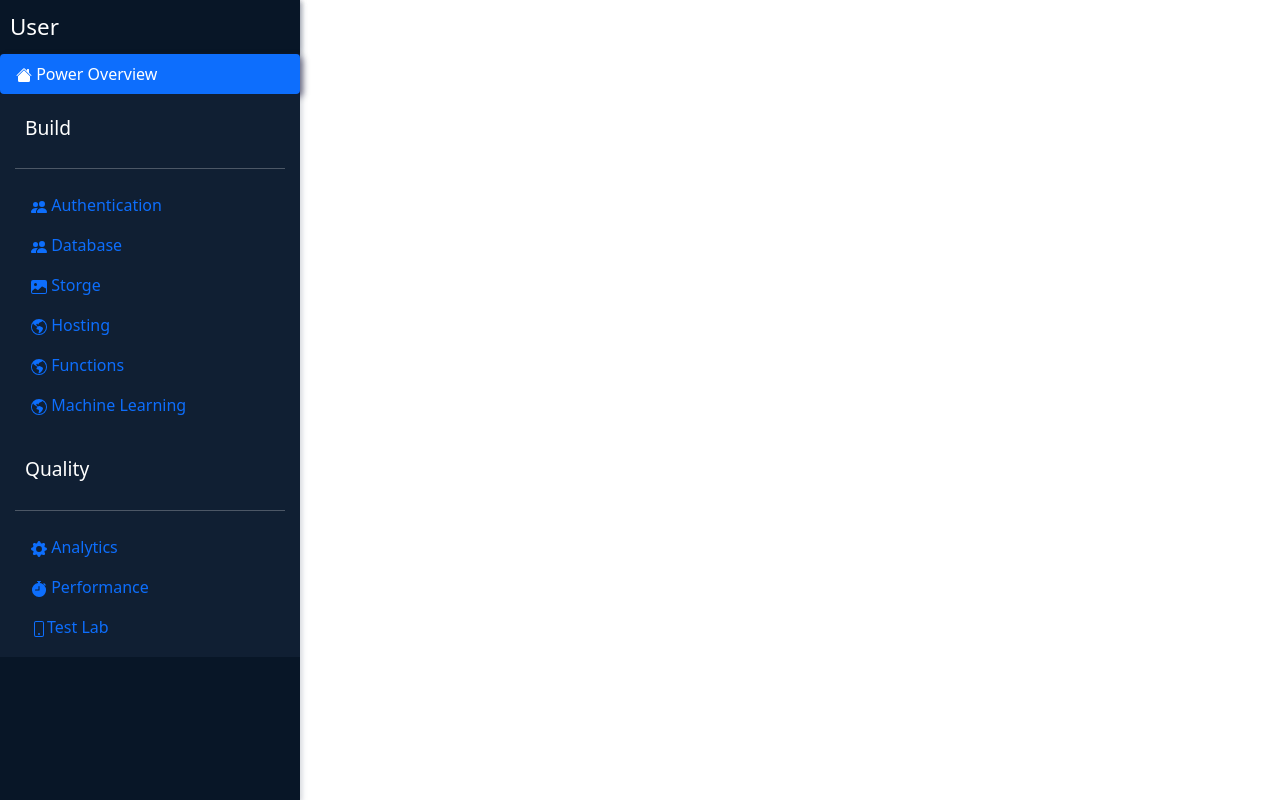
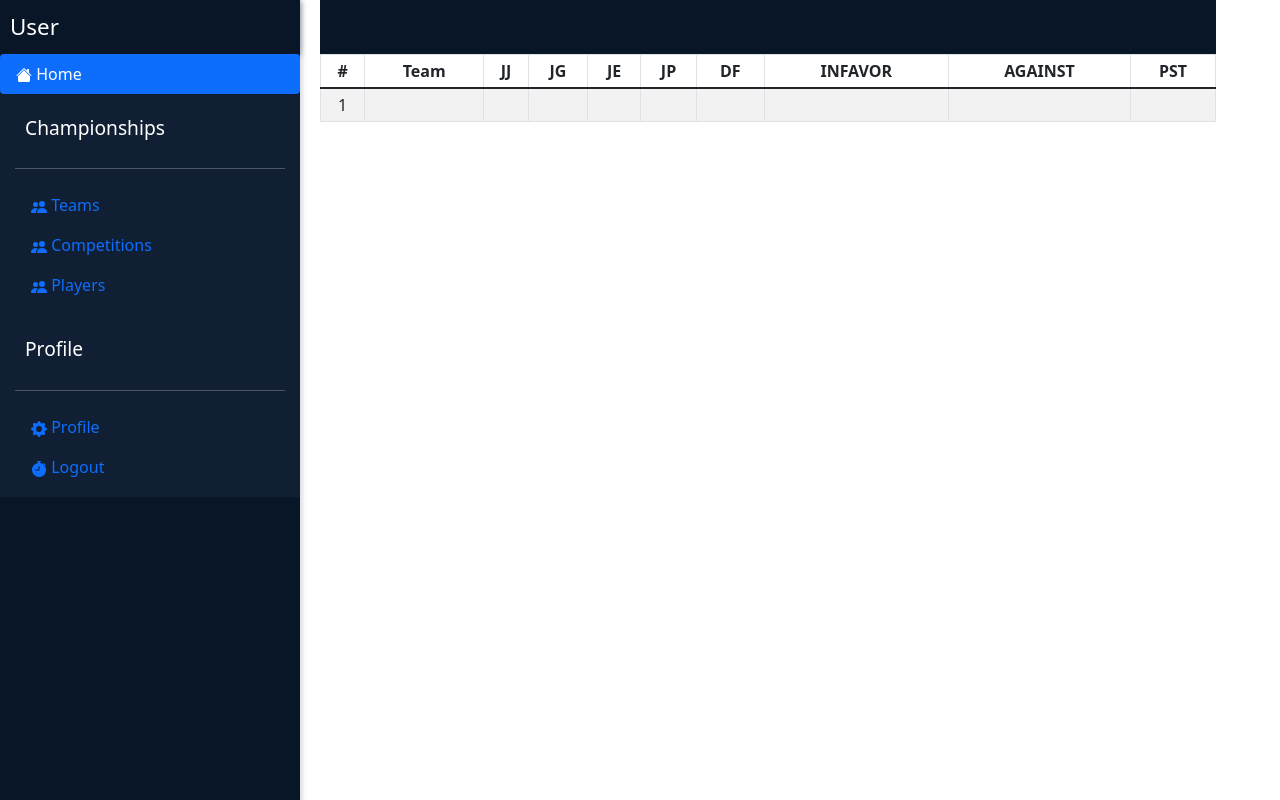
Before and after one commit to ChrisMota7/webs-project, a React (Create React App) app: page / in a window 1280 px wide. Built offline with nearby package versions, Linux system fonts and the light colour scheme.

Commit message:
components

```diff
--- a/src/App.js
+++ b/src/App.js
@@ -1,13 +1,24 @@
 import './App.css';
+import GenericTable from './components/GenericTable/GenericTable';
 // import Login from '../src/app/login/Login'
 import NavBar from './components/NavBar/NavBar';
+//import Delete from './components/delete/delete';
+import Players from './json/Players.json'
 
 function App() {
+  const array = ["#", "Team", "JJ", "JG", "JE", "JP", "DF", "INFAVOR", "AGAINST", "PST"]
+  const players = Players
+
   return (
-    <div className="App">
-      <NavBar></NavBar>
-      {/* <Login></Login> */}
-    </div>
+    <div className="App" style={{ display: 'flex' }}>
+        <div style={{ width: '25%' }}>
+          <NavBar></NavBar>
+        </div >
+          {/* <Login></Login> */}
+        <div style={{ width: '70%' }}>
+        <GenericTable columns={array} players={players}/>
+        </div>
+        </div>
   );
 }
 
--- /dev/null
+++ b/src/components/GenericTable/GenericTable.css
@@ -0,0 +1,7 @@
+    .titulo{
+    padding: 10px 10px;
+    font-size: 140%;
+    text-align: left;
+    color: white;
+    background-color: rgb(8, 22, 39, 1);
+    }
--- /dev/null
+++ b/src/components/GenericTable/GenericTable.jsx
@@ -0,0 +1,39 @@
+import Table from 'react-bootstrap/Table';
+import '../GenericTable/GenericTable.css'
+
+const GenericTable = (props) => {
+  const columns = props.columns
+
+  return (
+    <div>
+      <div className='titulo'>
+        <label htmlFor="">{props.title}</label>
+      </div>
+        <Table striped bordered hover size="sm">
+          <thead>
+            <tr>
+              {columns.map(column => (
+                <th key={column}>{column}</th>
+              ))}
+            </tr>
+          </thead>
+          <tbody>
+            <tr>
+              <td>1</td>
+              <td></td>
+              <td></td>
+              <td></td>
+              <td></td>
+              <td></td>
+              <td></td>
+              <td></td>
+              <td></td>
+              <td></td>
+            </tr>
+          </tbody>
+        </Table>
+    </div>
+  );
+}
+
+export default GenericTable;
--- a/src/components/NavBar/NavBar.css
+++ b/src/components/NavBar/NavBar.css
@@ -11,9 +11,7 @@
     align-items: left;
     justify-content: left;
     width: 300px;
-    /* padding: 40px 30px; */
     background: rgb(8, 22, 39, 1);
-    /* border-radius: 10px; */
     box-shadow: -3px -3px 7px #ffffff73,
                  2px 2px 5px rgba(94,104,121,0.288);
   }
@@ -39,9 +37,6 @@
     font-size: 100%;
     text-align: left;
     color: white;
-    /* border-radius: 10px; */
-    box-shadow: 3px 3px 7px #06022d73,
-                 2px 2px 5px rgba(94,104,121,0.288);
   }
 
   .build{
@@ -50,9 +45,6 @@
     text-align: left;
     color: white;
     background: rgb(16, 31, 51, 1);
-    /* border-radius: 10px; */
-    /* box-shadow: 3px 3px 7px #06022d73,
-                 2px 2px 5px rgba(94,104,121,0.288); */
   }
 
   .quality{
@@ -61,7 +53,4 @@
     text-align: left;
     color: white;
     background: rgb(16, 31, 51, 1);
-    /* border-radius: 10px; */
-    /* box-shadow: -1px -1px 5px #4d4a6c73,
-                 2px 2px 5px rgba(94,104,121,0.288); */
   }
--- a/src/components/NavBar/NavBar.jsx
+++ b/src/components/NavBar/NavBar.jsx
@@ -4,11 +4,8 @@ import 'bootstrap/dist/css/bootstrap.min.css';
 import Nav from 'react-bootstrap/Nav';
 import { HouseFill } from "react-bootstrap-icons";
 import { PeopleFill } from "react-bootstrap-icons";
-import { ImageFill } from "react-bootstrap-icons";
-import { GlobeAmericas } from "react-bootstrap-icons";
  import { GearFill } from "react-bootstrap-icons";
  import { StopwatchFill } from "react-bootstrap-icons";
- import { Phone } from "react-bootstrap-icons";
 
 const NavBar = () => {
     return(
@@ -16,25 +13,21 @@ const NavBar = () => {
             <div className='content'>
                 <Nav variant="pills" defaultActiveKey="/home" className="flex-column">
                     <label className='label1'>User </label>
-                    <Nav.Link href="/home" className='paperbase'><HouseFill /> Power Overview</Nav.Link>
+                    <Nav.Link href="/home" className='paperbase'><HouseFill /> Home</Nav.Link>
 
                     <div className='build'>
-                        <label className='label'>Build </label>
+                        <label className='label'>Championships </label>
                         <hr />
-                        <Nav.Link eventKey="link-1" ><PeopleFill /> Authentication</Nav.Link>
-                        <Nav.Link eventKey="link-2" ><PeopleFill /> Database</Nav.Link>
-                        <Nav.Link eventKey="link-3" ><ImageFill /> Storge</Nav.Link>
-                        <Nav.Link eventKey="link-4" ><GlobeAmericas /> Hosting</Nav.Link>
-                        <Nav.Link eventKey="link-4" ><GlobeAmericas /> Functions</Nav.Link>
-                        <Nav.Link eventKey="link-4" ><GlobeAmericas /> Machine Learning</Nav.Link>
+                        <Nav.Link eventKey="link-1" ><PeopleFill /> Teams</Nav.Link>
+                        <Nav.Link eventKey="link-2" ><PeopleFill /> Competitions</Nav.Link>
+                        <Nav.Link eventKey="link-3" ><PeopleFill /> Players</Nav.Link>
                     </div>
 
                     <div className='quality'>
-                        <label className='label'>Quality </label>
+                        <label className='label'>Profile </label>
                         <hr />
-                        <Nav.Link eventKey="link-5" ><GearFill /> Analytics</Nav.Link>
-                        <Nav.Link eventKey="link-6" ><StopwatchFill /> Performance</Nav.Link>
-                        <Nav.Link eventKey="link-7" ><Phone />Test Lab</Nav.Link>
+                        <Nav.Link eventKey="link-5" ><GearFill /> Profile</Nav.Link>
+                        <Nav.Link eventKey="link-6" ><StopwatchFill /> Logout</Nav.Link>
                     </div>
                 </Nav>
             </div>
--- /dev/null
+++ b/src/json/Players.json
@@ -0,0 +1,20 @@
+[
+    {
+        "userId": 1,
+        "username": "Elvirita Bb",
+        "email": "elvirita@ecim.com",
+        "password": "12345"
+    },
+    {
+        "userId": 2,
+        "username": "Motita Bb",
+        "email": "motita@ecim.com",
+        "password": "12345"
+    },
+    {
+        "userId": 3,
+        "username": "Christian Bb",
+        "email": "christian@ecim.com",
+        "password": "12345"
+    }
+]
```
Also changed, not shown: src/components/delete/Delete.jsx (added, +14 -0 lines).
